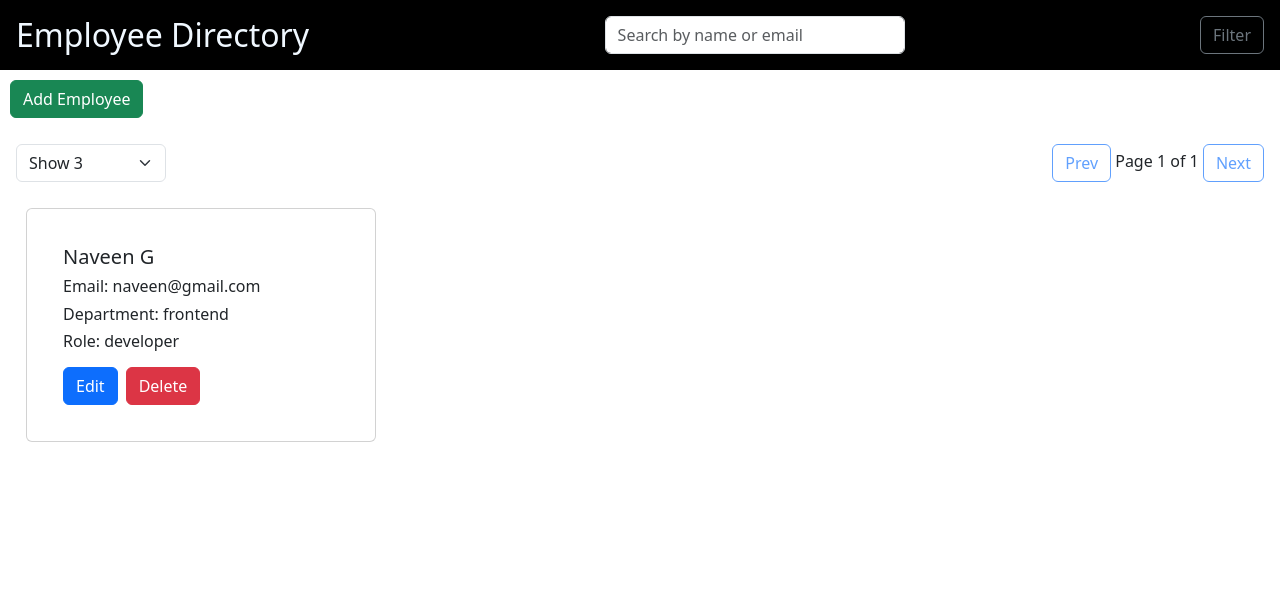
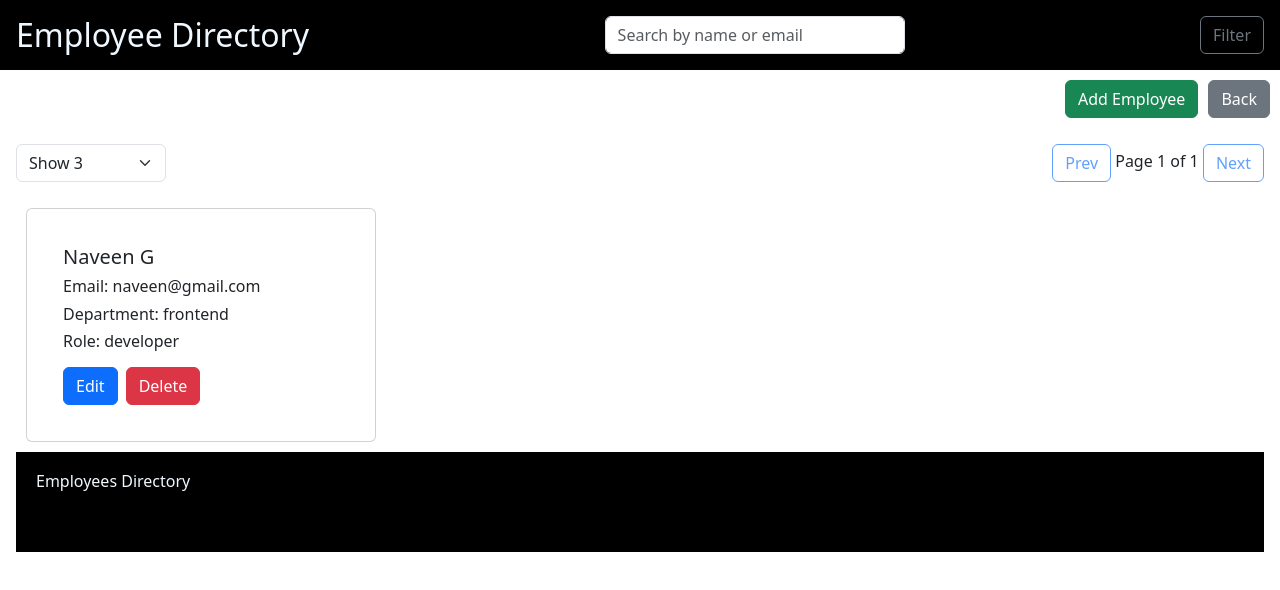
Before and after one commit to naveengus/Employee-Directory, a React (Vite) app: page / in a window 1280 px wide. Shown: the top 590 px of the page. Built offline with nearby package versions, Linux system fonts and the light colour scheme.

Commit message:
employee-directory

```diff
--- a/src/components/EmployeeForm.jsx
+++ b/src/components/EmployeeForm.jsx
@@ -61,7 +61,7 @@ function EmployeeForm() {
   };
 
   return (
-    <div className="Form">
+    <div className="Form align-items-center ">
       <Form noValidate validated={validated} onSubmit={handleSubmit}>
         <Row className="mb-3">
           <Form.Group as={Col} md="6" controlId="firstName">
--- /dev/null
+++ b/src/components/Footer.jsx
@@ -0,0 +1,11 @@
+import React from "react";
+
+function Footer() {
+  return (
+    <div className="footer">
+      <h6>Employees Directory</h6>
+    </div>
+  );
+}
+
+export default Footer;
--- a/src/components/Home.jsx
+++ b/src/components/Home.jsx
@@ -1,6 +1,7 @@
 import React from "react";
 import EmployeCard from "./EmployeCard";
 import { Button, Form } from "react-bootstrap";
+import Footer from "./Footer";
 
 function Home({
   employees,
@@ -20,7 +21,7 @@ function Home({
   };
 
   return (
-    <div className="p-3">
+    <div className="p-3 vh-100">
       <div className="d-flex justify-content-between align-items-center mb-3">
         <Form.Select
           style={{ width: "150px" }}
@@ -62,6 +63,7 @@ function Home({
           <EmployeCard key={emp.id} data={emp} onDelete={onDelete} />
         ))}
       </div>
+      <Footer />
     </div>
   );
 }
--- a/src/components/common/topBar/TopBar.jsx
+++ b/src/components/common/topBar/TopBar.jsx
@@ -76,7 +76,6 @@ function TopBar({ onSearch, onFilter }) {
                   <option value="Backend">Finance</option>
                 </Form.Select>
               </Form.Group>
-
               <Form.Group className="mb-3" controlId="filterRole">
                 <Form.Label>Role</Form.Label>
                 <Form.Select
@@ -91,7 +90,6 @@ function TopBar({ onSearch, onFilter }) {
                   <option value="Manager">Manager</option>
                 </Form.Select>
               </Form.Group>
-
               <Button
                 variant="primary"
                 onClick={() => {
@@ -101,6 +99,15 @@ function TopBar({ onSearch, onFilter }) {
               >
                 Apply Filters
               </Button>
+              <Button
+                type="button"
+                className="back"
+                placement="end"
+                variant="secondary"
+                onClick={() => navigate("/")}
+              >
+                clear
+              </Button>{" "}
             </Form>
           </Offcanvas.Body>
         </Navbar.Offcanvas>
@@ -109,6 +116,18 @@ function TopBar({ onSearch, onFilter }) {
         <Button variant="success" onClick={() => navigate("/Add-Employee")}>
           Add Employee
         </Button>
+        <Button
+          type="button"
+          className="back"
+          placement="end"
+          variant="secondary"
+          onClick={() => {
+            navigate("/");
+            setTimeout(() => window.location.reload(), 100);
+          }}
+        >
+          Back
+        </Button>{" "}
       </div>
     </div>
   );
--- a/src/index.css
+++ b/src/index.css
@@ -27,6 +27,11 @@
 }
 .addSec {
   padding: 10px;
+  display: flex;
+  justify-content: flex-end;
+}
+.back {
+  margin-left: 10px;
 }
 .card {
   width: 350px;
@@ -46,7 +51,7 @@
   padding: 30px;
   margin: 20px;
   border-radius: 15px;
-  justify-content: center;
+  align-items: center;
 }
 .side-nav {
   background-color: rgb(16, 32, 51);
@@ -92,11 +97,16 @@
   text-decoration: none;
   color: white;
 }
-.officon {
-  margin-right: 15px;
-}
+
 .offNav .off-link:hover {
   background-color: rgb(135, 136, 138, 0.1);
+}
+
+.footer {
+  padding: 20px;
+  height: 100px;
+  background-color: black;
+  color: aliceblue;
 }
 
 @media only screen and (max-width: 600px) {
@@ -115,6 +125,9 @@
     font-size: small;
   }
 
+  .Form {
+    width: auto;
+  }
   .employeeCard {
     display: grid;
     grid-template-columns: 1fr;
```
